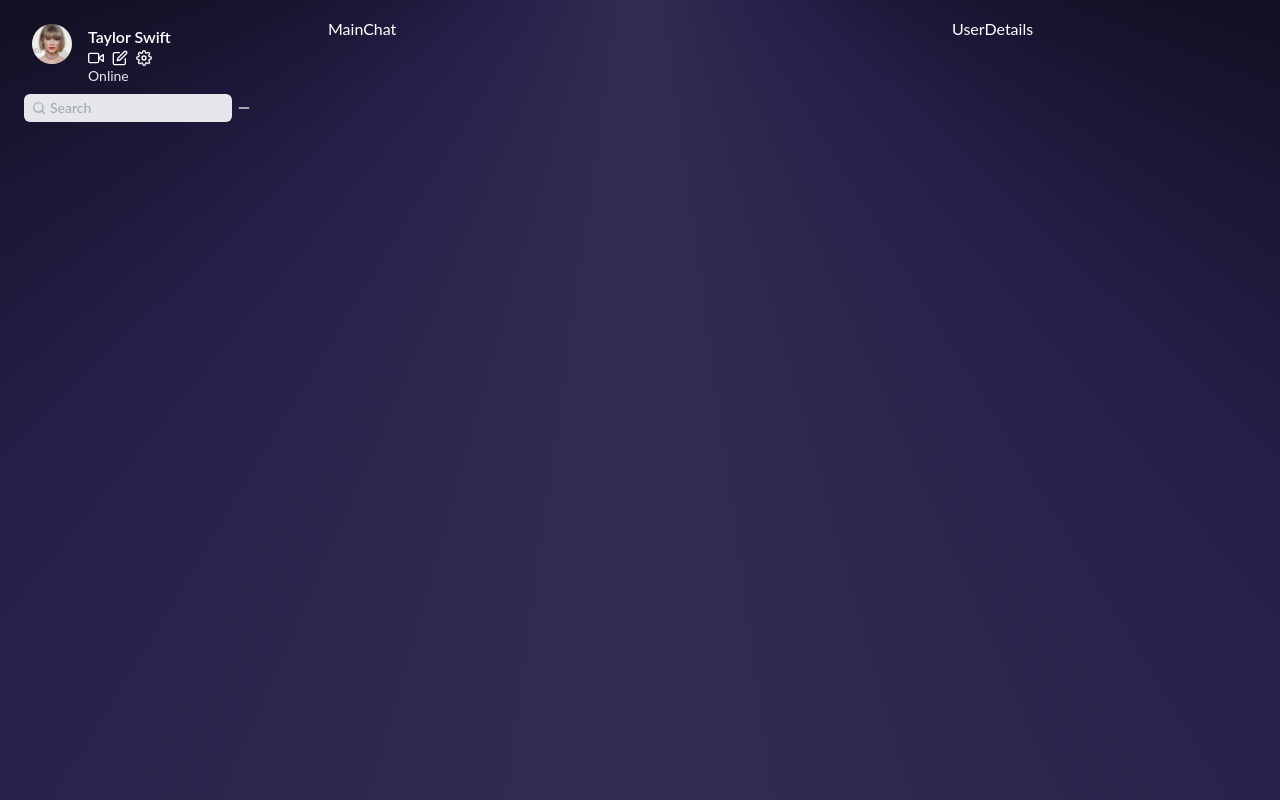
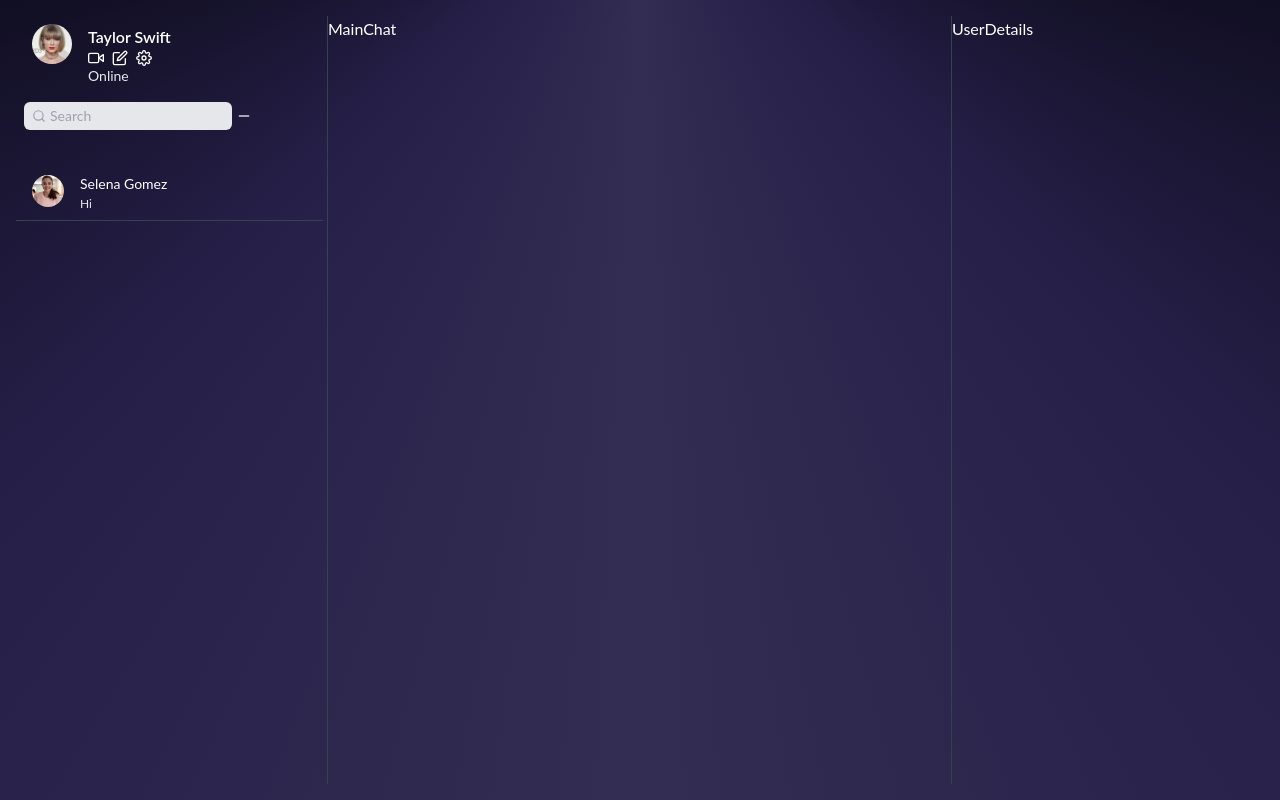
Before and after one commit to rdayupay/ping, a React (Vite) app: page / in a window 1280 px wide. Built offline with nearby package versions, Linux system fonts and the light colour scheme.

Commit message:
Create list of chats container

```diff
--- a/src/components/ChatInterface.jsx
+++ b/src/components/ChatInterface.jsx
@@ -5,11 +5,11 @@ import UserDetails from './UserDetails';
 function ChatInterface() {
   return (
     <div className="flex h-screen px-4 py-4 mx-auto">
-      <div className="w-1/4">
+      <div className="w-1/4 border-r border-gray-700">
         <ChatPanel />
       </div>
 
-      <div className="flex-1">
+      <div className="flex-1 border-r border-gray-700">
         <MainChat />
       </div>
 
--- a/src/components/ChatList.jsx
+++ b/src/components/ChatList.jsx
@@ -5,6 +5,7 @@ function ChatList() {
   const [addUser, setAddUser] = useState(false);
 
   return (
+    <div>
       <div className="flex items-center ">
         <div className="flex items-center px-2 py-1 bg-gray-200 rounded-md ml-2 w-20 lg:w-52 md:w-40">
           <Search size={14} className="text-gray-400 mr-1 flex-shrink-0" />
@@ -24,6 +25,21 @@ function ChatList() {
           )}
         </button>
       </div>
+
+      <ul className="no-scrollbar overflow-y-auto mt-6">
+        <li className="flex px-4 py-2 mt-2 mr-1 border-b border-gray-700 items-center">
+          <img
+            src="/Selena.png"
+            alt="Selena Gomez smiling"
+            className="w-8 h-8 rounded-full object-cover mr-4"
+          />
+          <div>
+            <span className="text-sm text-white">Selena Gomez</span>
+            <p className="text-xs text-gray-200">Hi</p>
+          </div>
+        </li>
+      </ul>
+    </div>
   );
 }
 
--- a/src/components/ChatListUserInfo.jsx
+++ b/src/components/ChatListUserInfo.jsx
@@ -2,18 +2,18 @@ import { Settings, Video, Edit } from 'react-feather';
 
 function ChatListUserInfo() {
   return (
-    <div className="flex px-4 py-2">
+    <div className="flex px-4 py-2 mb-2">
       <img
         src="/TaylorSwift.png"
         alt="Taylor Swift smiling"
         className="w-10 h-10 rounded-full object-cover mr-4"
       />
       <div>
-        <h2 className="font-semibold text-white">Taylor Swift</h2>
+        <span className="font-semibold text-white">Taylor Swift</span>
         <div className="flex gap-2 items-center">
-          <Video size={16} />
-          <Edit size={16} />
-          <Settings size={16} />
+          <Video size={16} className="cursor-pointer" />
+          <Edit size={16} className="cursor-pointer" />
+          <Settings size={16} className="cursor-pointer" />
         </div>
         <p className="text-sm text-gray-200">Online</p>
       </div>
--- a/src/index.css
+++ b/src/index.css
@@ -57,3 +57,21 @@ body {
     hsl(240deg 40% 5%)
   );
 }
+
+@layer utilities {
+  .no-scrollbar::-webkit-scrollbar {
+    display: none;
+  }
+
+  .no-scrollbar {
+    -ms-overflow-style: none;
+    scrollbar-width: none;
+    max-height: 80vh;
+  }
+
+  .no-scrollbar:hover {
+    display: block;
+    scrollbar-width: thin;
+    -ms-overflow-style: scrollbar;
+  }
+}
```
Also changed, not shown: public/Selena.png (added). Lines whose indentation alone changed are shown as unchanged.
